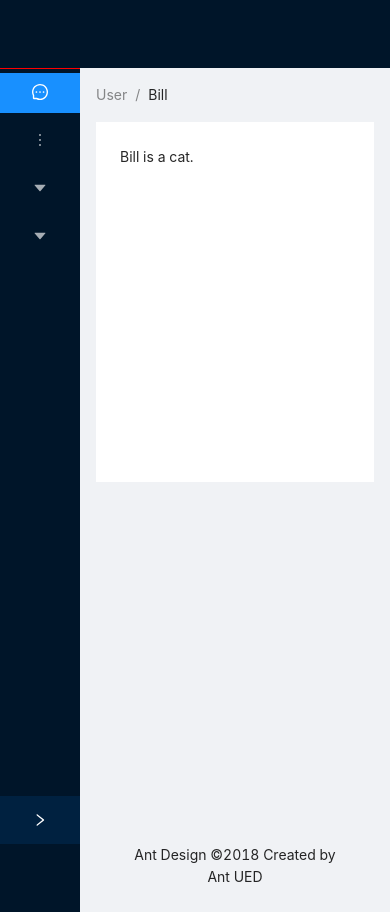
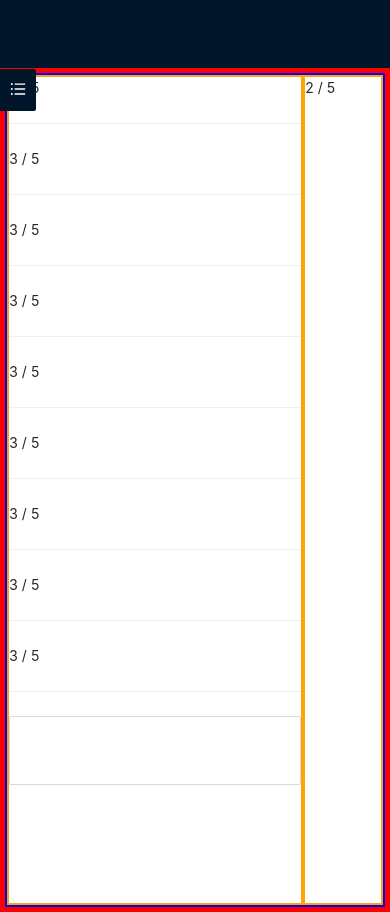
Before and after one commit to atanassov-daniel/ReactJS-Project, a React (Create React App) app: page / in a window 390 px wide. Built offline with nearby package versions, Linux system fonts and the light colour scheme.

Commit message:
Made the sidebar responsive
Added a Grid for the messages and threads component, test rows for the messages, textarea for writing a new message

```diff
--- a/src/components/SiderDemo.css
+++ b/src/components/SiderDemo.css
@@ -23,3 +23,11 @@
     width: 50px;
     border-top: 1px red solid;
 }
+
+.textarea {
+    border: 10px solid #fff;
+    border: 1px solid grey;
+    margin-bottom: 15px;
+    margin-left: 10px;
+    margin-right: 10px;
+}
--- a/src/components/SiderDemo.js
+++ b/src/components/SiderDemo.js
@@ -1,22 +1,32 @@
 import { Component } from 'react';
 import './SiderDemo.css';
 
-import { Layout, Menu, Breadcrumb } from 'antd';
+import {
+    Layout, Menu,
+    Row, Col, Divider,
+    Input,
+} from 'antd';
 import {
     MessageOutlined,
     MoreOutlined,
     FileOutlined,
     TeamOutlined,
     CaretDownOutlined,
+    NumberOutlined,
+    PlusOutlined,
+    PlusCircleTwoTone,
+    PlusSquareFilled,
 } from '@ant-design/icons';
 
 const { Header, Content, Footer, Sider } = Layout;
 const { SubMenu } = Menu;
+const { TextArea } = Input;
 
 class SiderDemo extends Component {
     state = {
-        // collapsed: false,
-        collapsed: true,
+        // collapsed: true,
+        collapsed: false,
+        value: ''
     };
 
     onCollapse = (collapsed) => {
@@ -24,18 +34,31 @@ class SiderDemo extends Component {
         this.setState({ collapsed });
     };
 
+    onChange = ({ target: { value } }) => {
+        this.setState({ value });
+    };
+
     render() {
         const { collapsed } = this.state;
+        const { value } = this.state;
 
         return (
             <>
                 <Header className="site-layout-background" style={{ padding: 0 }} ></Header>
                 <Layout style={{ minHeight: '100vh' }}>
-                    <Sider collapsible collapsed={collapsed} onCollapse={this.onCollapse} className="sidebar">
+                    <Sider collapsible collapsed={collapsed} onCollapse={this.onCollapse} className="sidebar" collapsedWidth="0" width={175}
+                        breakpoint="md"
+                        // trigger={null}
+                        zeroWidthTriggerStyle={{ position: 'absolute', top: 0, left: 0 }}
+                        onBreakpoint={(broken) => {
+                            console.log(broken);
+                            console.log(this);
+                        }}
+                    >
                         <div className="logo" />
-                        <Menu theme="dark" defaultSelectedKeys={['1']} mode="inline" className="children">
+                        <Menu theme="dark" defaultSelectedKeys={['1']} mode="inline" className="children" >
                             <Menu.Item key="1" icon={<MessageOutlined />}>
-                                Threads
+                                My Threads
                             </Menu.Item>
                             {/* <Menu.Item key="2" icon={<DesktopOutlined />}>
                                 More
@@ -54,29 +77,64 @@ class SiderDemo extends Component {
                                 <Menu.Item key="11">Customise this list in your <a href="#" style={{ color: 'blue' }}>preferences</a></Menu.Item>
                             </SubMenu>
                             <SubMenu key="sub2" icon={<CaretDownOutlined />} title="Channels">
-                                <Menu.Item key="12">channel1</Menu.Item>
-                                <Menu.Item key="13">general</Menu.Item>
-                                <Menu.Item key="14">channel2</Menu.Item>
-                                <Menu.Item key="15">discussion</Menu.Item>
-                                <Menu.Item key="16">announcements</Menu.Item>
+                                <Menu.Item key="12" icon={<NumberOutlined />}>channel1</Menu.Item>
+                                <Menu.Item key="13" icon={<NumberOutlined />} >general</Menu.Item>
+                                <Menu.Item key="14" icon={<PlusOutlined />}>announcements</Menu.Item>
+                                {/* <Menu.Item key="15" icon={<PlusCircleTwoTone />}>Add channels</Menu.Item> */}
+                                <Menu.Item key="15" icon={<PlusSquareFilled />}>Add channels</Menu.Item>
                             </SubMenu>
                             <SubMenu key="sub3" icon={<CaretDownOutlined />} title="Direct Messages">
-                                <Menu.Item key="17">channel1</Menu.Item>
+                                <Menu.Item key="16">first person</Menu.Item>
                             </SubMenu>
                         </Menu>
                     </Sider>
-                    <Layout className="site-layout">
+                    <Layout className="site-layout" style={{ border: '5px solid red', backgroundColor: '#fff' }}>
                         {/* <Header className="site-layout-background" style={{ padding: 0 }} /> */}
-                        <Content style={{ margin: '0 16px' }}>
-                            <Breadcrumb style={{ margin: '16px 0' }}>
+                        <Content style={{ margin: '0', height: '100%', border: '2.5px blue solid' }}>
+                            {/* <Breadcrumb style={{ margin: '16px 0' }}>
                                 <Breadcrumb.Item>User</Breadcrumb.Item>
                                 <Breadcrumb.Item>Bill</Breadcrumb.Item>
                             </Breadcrumb>
                             <div className="site-layout-background" style={{ padding: 24, minHeight: 360 }}>
                                 Bill is a cat.
-                        </div>
+                            </div> */}
+
+                            <Row style={{ height: '100%' }}>
+                                <Col flex={3} style={{ border: '2.5px solid orange' }}>
+                                    <Row>3 / 5</Row>
+                                    <Divider></Divider>
+                                    <Row>3 / 5</Row>
+                                    <Divider></Divider>
+                                    <Row>3 / 5</Row>
+                                    <Divider></Divider>
+                                    <Row>3 / 5</Row>
+                                    <Divider></Divider>
+                                    <Row>3 / 5</Row>
+                                    <Divider></Divider>
+                                    <Row>3 / 5</Row>
+                                    <Divider></Divider>
+                                    <Row>3 / 5</Row>
+                                    <Divider></Divider>
+                                    <Row>3 / 5</Row>
+                                    <Divider></Divider>
+                                    <Row>3 / 5</Row>
+                                    <Divider></Divider>
+
+                                    <TextArea
+                                        value={value}
+                                        onChange={this.onChange}
+                                        // placeholder="Controlled autosize"
+                                        autoSize={{ minRows: 2, maxRows: 10 }}
+                                        allowClear
+                                        className="textarea"
+                                    />
+                                </Col>
+                                <Col flex={2} style={{ border: '2.5px solid orange' }}>2 / 5</Col>
+                            </Row>
                         </Content>
-                        <Footer style={{ textAlign: 'center' }}>Ant Design ©2018 Created by Ant UED</Footer>
+
+
+                        {/* <Footer style={{ textAlign: 'center' }}>Ant Design ©2018 Created by Ant UED</Footer> */}
                     </Layout>
                 </Layout>
             </>);
```
